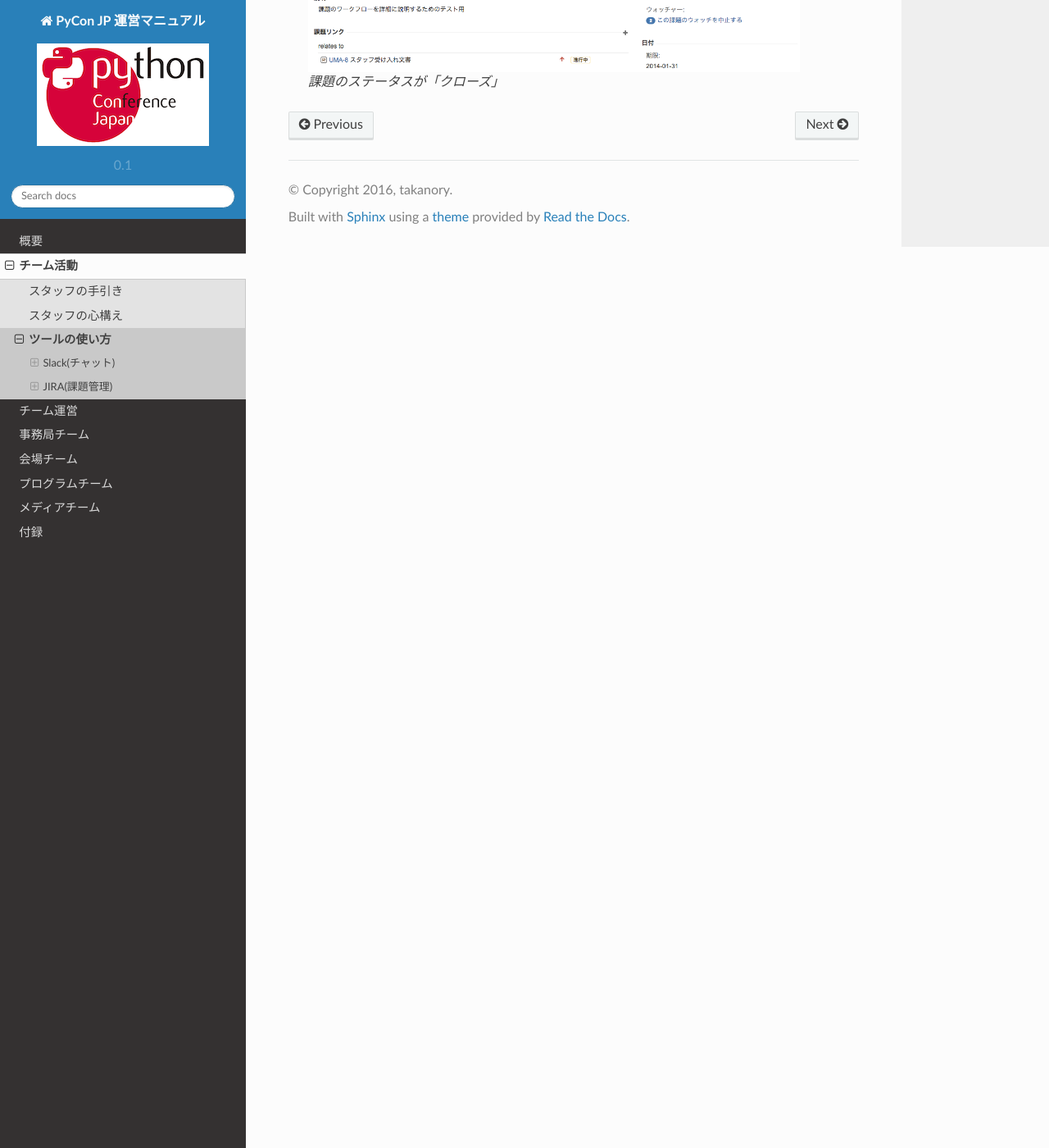
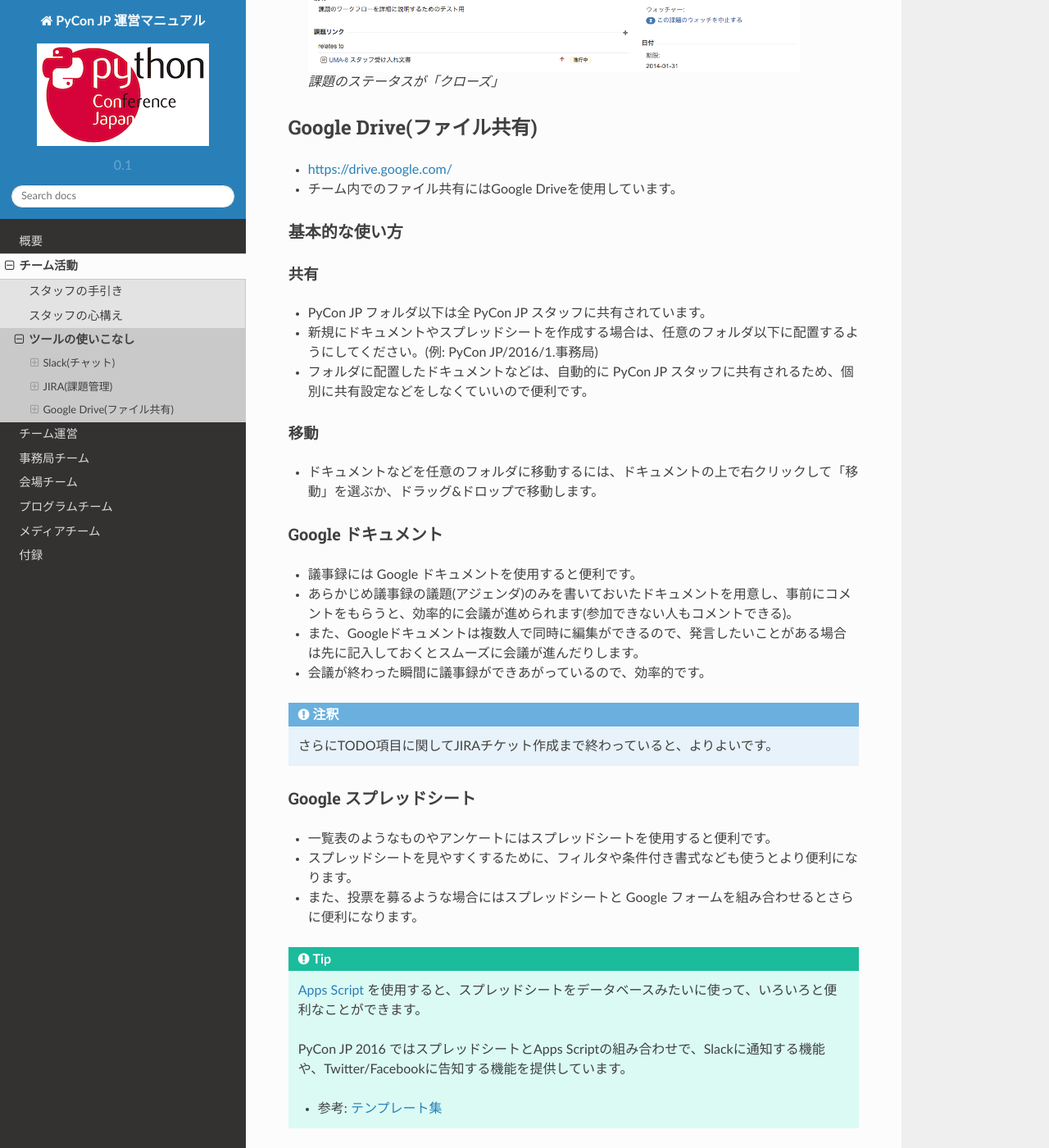
Before and after one commit to pyconjp/manual, a Sphinx documentation site: the page built from source/staff/tool-tips.rst, in a window 1280 px wide and 1400 px high, scrolled down 15025 px. Shown: the whole window at 82% size. Built offline with Sphinx 7.4.7 and the Read the Docs theme 2.0.0, drawn with Linux system fonts in a browser that asks for light colours; some of the changed text lies outside the part shown.

Commit message:
SAR-136 add tips for goole drive

```diff
--- a/source/staff/tool-tips.rst
+++ b/source/staff/tool-tips.rst
@@ -1,6 +1,6 @@
-================
- ツールの使い方
-================
+====================
+ ツールの使いこなし
+====================
 
 ここではスタッフ作業でよく使うツールの使い方について説明します。
 
@@ -386,3 +386,45 @@ JIRA Road Map 今後120日間
        :width: 600
 
        課題のステータスが「クローズ」
+
+Google Drive(ファイル共有)
+==========================
+- https://drive.google.com/
+- チーム内でのファイル共有にはGoogle Driveを使用しています。
+
+基本的な使い方
+--------------
+共有
+~~~~
+- PyCon JP フォルダ以下は全 PyCon JP スタッフに共有されています。
+- 新規にドキュメントやスプレッドシートを作成する場合は、任意のフォルダ以下に配置するようにしてください。(例: PyCon JP/2016/1.事務局)
+- フォルダに配置したドキュメントなどは、自動的に PyCon JP スタッフに共有されるため、個別に共有設定などをしなくていいので便利です。
+
+移動
+~~~~
+- ドキュメントなどを任意のフォルダに移動するには、ドキュメントの上で右クリックして「移動」を選ぶか、ドラッグ&ドロップで移動します。
+
+Google ドキュメント
+-------------------
+- 議事録には Google ドキュメントを使用すると便利です。
+- あらかじめ議事録の議題(アジェンダ)のみを書いておいたドキュメントを用意し、事前にコメントをもらうと、効率的に会議が進められます(参加できない人もコメントできる)。
+- また、Googleドキュメントは複数人で同時に編集ができるので、発言したいことがある場合は先に記入しておくとスムーズに会議が進んだりします。
+- 会議が終わった瞬間に議事録ができあがっているので、効率的です。
+
+.. note::
+
+   さらにTODO項目に関してJIRAチケット作成まで終わっていると、よりよいです。
+
+Google スプレッドシート
+-----------------------
+- 一覧表のようなものやアンケートにはスプレッドシートを使用すると便利です。
+- スプレッドシートを見やすくするために、フィルタや条件付き書式なども使うとより便利になります。
+- また、投票を募るような場合にはスプレッドシートと Google フォームを組み合わせるとさらに便利になります。
+
+.. tip::
+
+   `Apps Script <https://developers.google.com/apps-script/>`_ を使用すると、スプレッドシートをデータベースみたいに使って、いろいろと便利なことができます。
+
+   PyCon JP 2016 ではスプレッドシートとApps Scriptの組み合わせで、Slackに通知する機能や、Twitter/Facebookに告知する機能を提供しています。
+
+   - 参考: :doc:`/appendix/templates`
```
